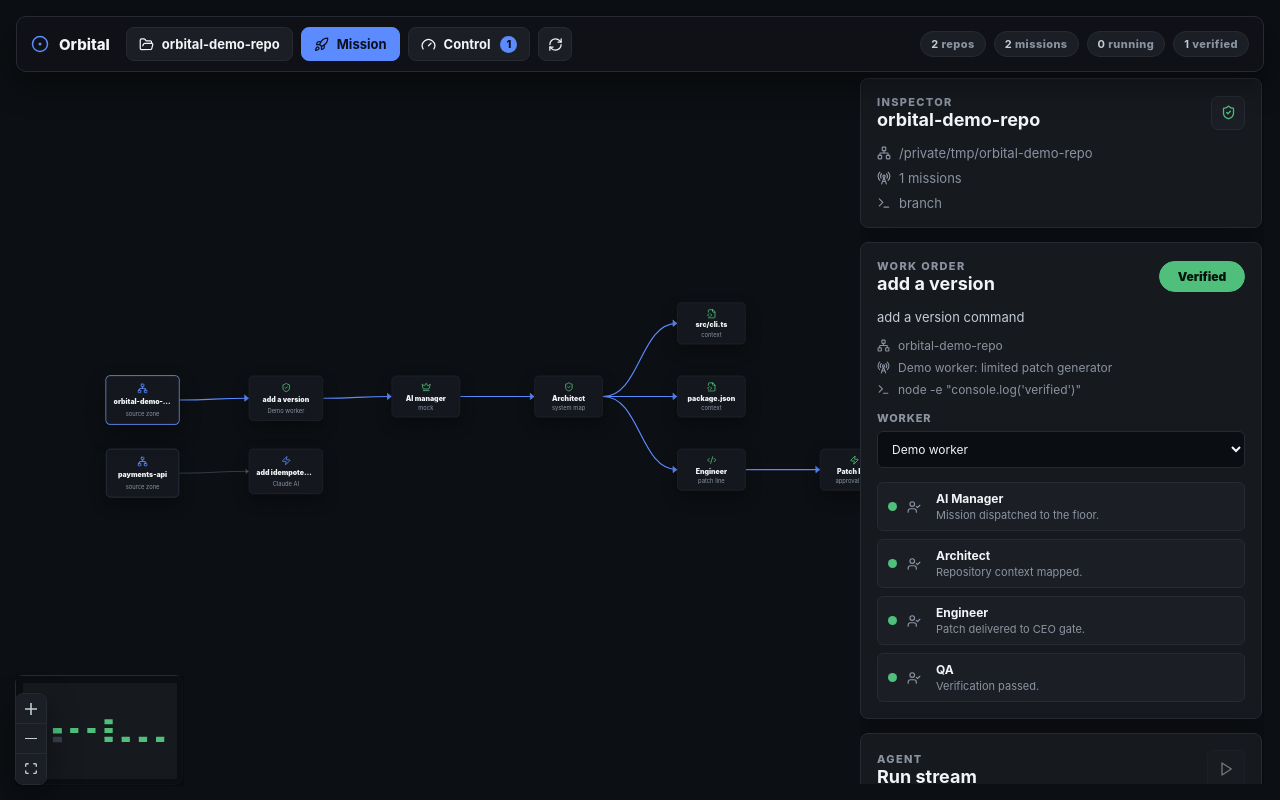
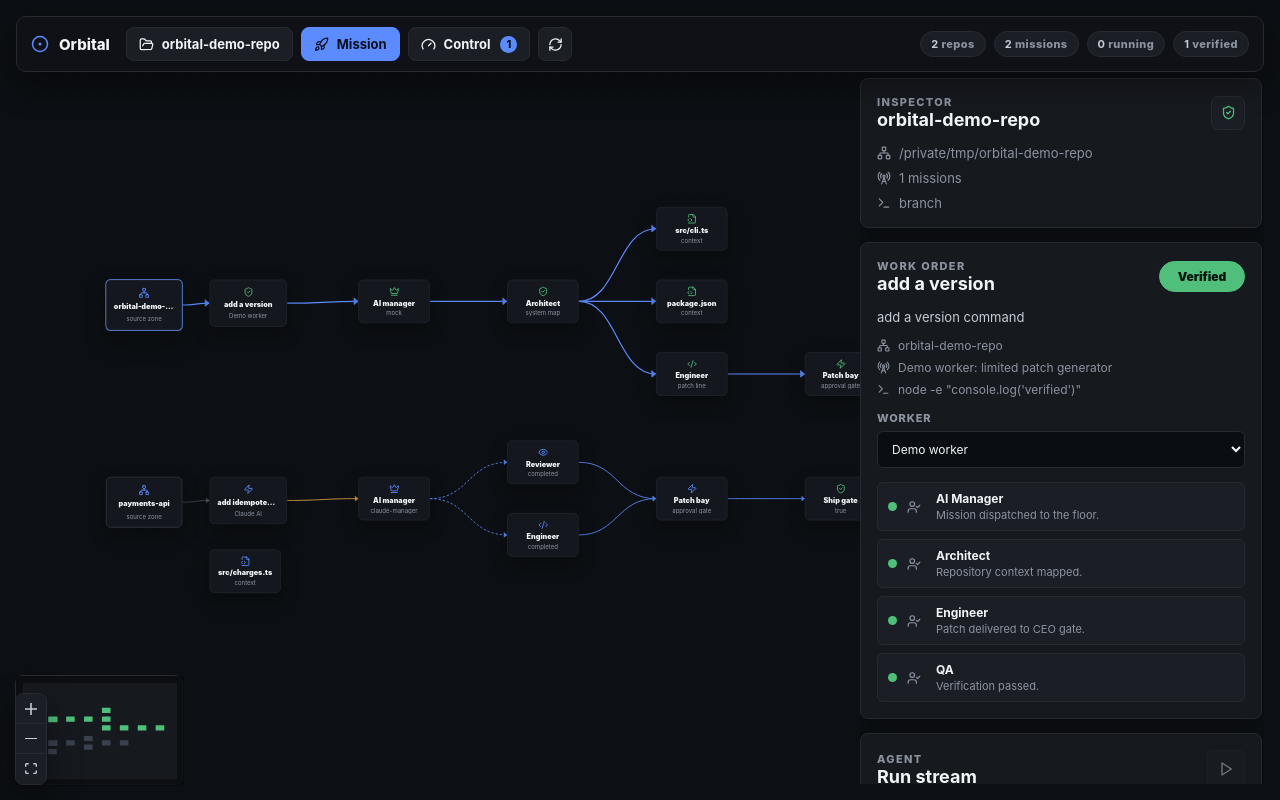
Before and after one commit to whosgotch/orbital, a React (Vite) app in the folder app/: page / in a window 1280 px wide. Built offline with nearby package versions, Linux system fonts and the light colour scheme.

Commit message:
feat(app): lay out missions as stacked swimlanes

```diff
--- a/app/src/App.tsx
+++ b/app/src/App.tsx
@@ -156,13 +156,9 @@ export function App() {
       })),
     [runtimeByMission, workspaceMissions],
   );
-  // Overview + focus: keep the canvas calm by collapsing every mission to a
-  // single node, and only expanding the focused mission's agent pipeline.
   const graphNodes = useMemo(
     () =>
-      workspaceGraphNodes
-        .filter((node) => node.kind === "repo" || node.kind === "mission" || node.mission_id === selectedMissionId)
-        .map((node) => {
+      workspaceGraphNodes.map((node) => {
         const status = node.mission_id ? statusFromRuntime(runtimeByMission[node.mission_id]) : undefined;
         // Surface each mission's assigned worker on its node so the per-mission
         // choice is visible on the canvas (blocked missions keep their warning).
@@ -171,15 +167,10 @@ export function App() {
         }
         return { ...node, status };
       }),
-    [runtimeByMission, workspaceGraphNodes, workerModeByMission, selectedMissionId],
+    [runtimeByMission, workspaceGraphNodes, workerModeByMission],
   );
 
-  // Drop edges whose endpoints were collapsed away, so only the focused
-  // mission's pipeline edges remain alongside the repo→mission links.
-  const graphEdges = useMemo(() => {
-    const visible = new Set(graphNodes.map((node) => node.id));
-    return workspaceGraphEdges.filter((edge) => visible.has(edge.from) && visible.has(edge.to));
-  }, [graphNodes, workspaceGraphEdges]);
+  const graphEdges = workspaceGraphEdges;
 
   const runningMissionIds = useMemo(
     () => new Set(workspaceMissions.filter((m) => runtimeByMission[m.id]?.status === "running").map((m) => m.id)),
--- a/app/src/graphLayout.ts
+++ b/app/src/graphLayout.ts
@@ -8,31 +8,104 @@ export type NodePosition = { x: number; y: number };
 // uses one size for spacing while the rendered nodes keep their real CSS sizes.
 const NODE_WIDTH = 150;
 const NODE_HEIGHT = 86;
+const COL_GAP = 96; // horizontal gap between pipeline stages within a lane
+const ROW_GAP = 34; // vertical gap between branches inside one lane
+const LANE_GAP = 60; // vertical gap between mission lanes
+const REPO_COL = NODE_WIDTH + COL_GAP; // x of the mission column (repo sits left of it)
 
-// layoutGraph runs a left-to-right dagre pass and returns top-left positions
+// layoutGraph arranges the graph as swimlanes: every mission is its own lane,
+// laid out left-to-right with dagre, and the lanes are stacked vertically and
+// grouped by repository. The repository node anchors the left of its lanes.
+// This keeps a large, fully-expanded multi-mission workflow legible instead of
+// letting one global dagre pass scatter the nodes. Returns top-left positions
 // keyed by node id (React Flow positions nodes by their top-left corner).
 export function layoutGraph(
   nodes: WorkspaceGraphNode[],
   edges: WorkspaceGraphEdge[],
 ): Record<string, NodePosition> {
-  const graph = new dagre.graphlib.Graph();
-  graph.setGraph({ rankdir: "LR", nodesep: 40, ranksep: 96 });
-  graph.setDefaultEdgeLabel(() => ({}));
+  const centers: Record<string, NodePosition> = {};
 
-  const ids = new Set(nodes.map((node) => node.id));
-  nodes.forEach((node) => graph.setNode(node.id, { width: NODE_WIDTH, height: NODE_HEIGHT }));
-  edges.forEach((edge) => {
-    if (ids.has(edge.from) && ids.has(edge.to)) {
-      graph.setEdge(edge.from, edge.to);
+  const repoNodes = nodes.filter((node) => node.kind === "repo");
+
+  // Bucket every non-repo node into its mission's lane.
+  const laneOrder: string[] = [];
+  const laneNodes = new Map<string, WorkspaceGraphNode[]>();
+  for (const node of nodes) {
+    if (node.kind === "repo" || !node.mission_id) continue;
+    if (!laneNodes.has(node.mission_id)) {
+      laneNodes.set(node.mission_id, []);
+      laneOrder.push(node.mission_id);
     }
+    laneNodes.get(node.mission_id)!.push(node);
+  }
+
+  // Keep a repository's missions adjacent, so lanes read as grouped clusters.
+  const repoOfLane = (missionId: string) => laneNodes.get(missionId)?.[0]?.repository_id ?? "";
+  laneOrder.sort((a, b) => {
+    const ra = repoOfLane(a);
+    const rb = repoOfLane(b);
+    if (ra !== rb) return ra < rb ? -1 : 1;
+    return a < b ? -1 : 1;
   });
 
-  dagre.layout(graph);
+  const repoMissionYs = new Map<string, number[]>();
+  let laneTop = 0;
+
+  for (const missionId of laneOrder) {
+    const lane = laneNodes.get(missionId)!;
+    const laneSet = new Set(lane.map((node) => node.id));
+
+    const graph = new dagre.graphlib.Graph();
+    graph.setGraph({ rankdir: "LR", nodesep: ROW_GAP, ranksep: COL_GAP, marginx: 0, marginy: 0 });
+    graph.setDefaultEdgeLabel(() => ({}));
+    lane.forEach((node) => graph.setNode(node.id, { width: NODE_WIDTH, height: NODE_HEIGHT }));
+    edges.forEach((edge) => {
+      if (laneSet.has(edge.from) && laneSet.has(edge.to)) graph.setEdge(edge.from, edge.to);
+    });
+    dagre.layout(graph);
+
+    let minX = Infinity;
+    let minY = Infinity;
+    let maxY = -Infinity;
+    lane.forEach((node) => {
+      const laid = graph.node(node.id);
+      minX = Math.min(minX, laid.x);
+      minY = Math.min(minY, laid.y);
+      maxY = Math.max(maxY, laid.y);
+    });
+
+    // Place this lane: its leftmost stage sits at the mission column, and the
+    // whole lane drops into the next vertical band.
+    const laneCenterTop = laneTop + NODE_HEIGHT / 2;
+    lane.forEach((node) => {
+      const laid = graph.node(node.id);
+      centers[node.id] = {
+        x: REPO_COL + (laid.x - minX),
+        y: laneCenterTop + (laid.y - minY),
+      };
+    });
+
+    const missionNode = lane.find((node) => node.kind === "mission");
+    if (missionNode?.repository_id) {
+      const ys = repoMissionYs.get(missionNode.repository_id) ?? [];
+      ys.push(centers[missionNode.id].y);
+      repoMissionYs.set(missionNode.repository_id, ys);
+    }
+
+    laneTop += maxY - minY + NODE_HEIGHT + LANE_GAP;
+  }
+
+  // Anchor each repository node to the left, vertically centered on its lanes.
+  repoNodes.forEach((repo, index) => {
+    const ys = repoMissionYs.get(repo.id);
+    const y = ys && ys.length > 0 ? ys.reduce((sum, value) => sum + value, 0) / ys.length : index * (NODE_HEIGHT + LANE_GAP);
+    centers[repo.id] = { x: NODE_WIDTH / 2, y };
+  });
 
   const positions: Record<string, NodePosition> = {};
-  nodes.forEach((node) => {
-    const laid = graph.node(node.id);
-    positions[node.id] = { x: laid.x - NODE_WIDTH / 2, y: laid.y - NODE_HEIGHT / 2 };
-  });
+  for (const node of nodes) {
+    const center = centers[node.id] ?? { x: 0, y: 0 };
+    positions[node.id] = { x: center.x - NODE_WIDTH / 2, y: center.y - NODE_HEIGHT / 2 };
+  }
   return positions;
 }
```
Lines whose indentation alone changed are shown as unchanged.
